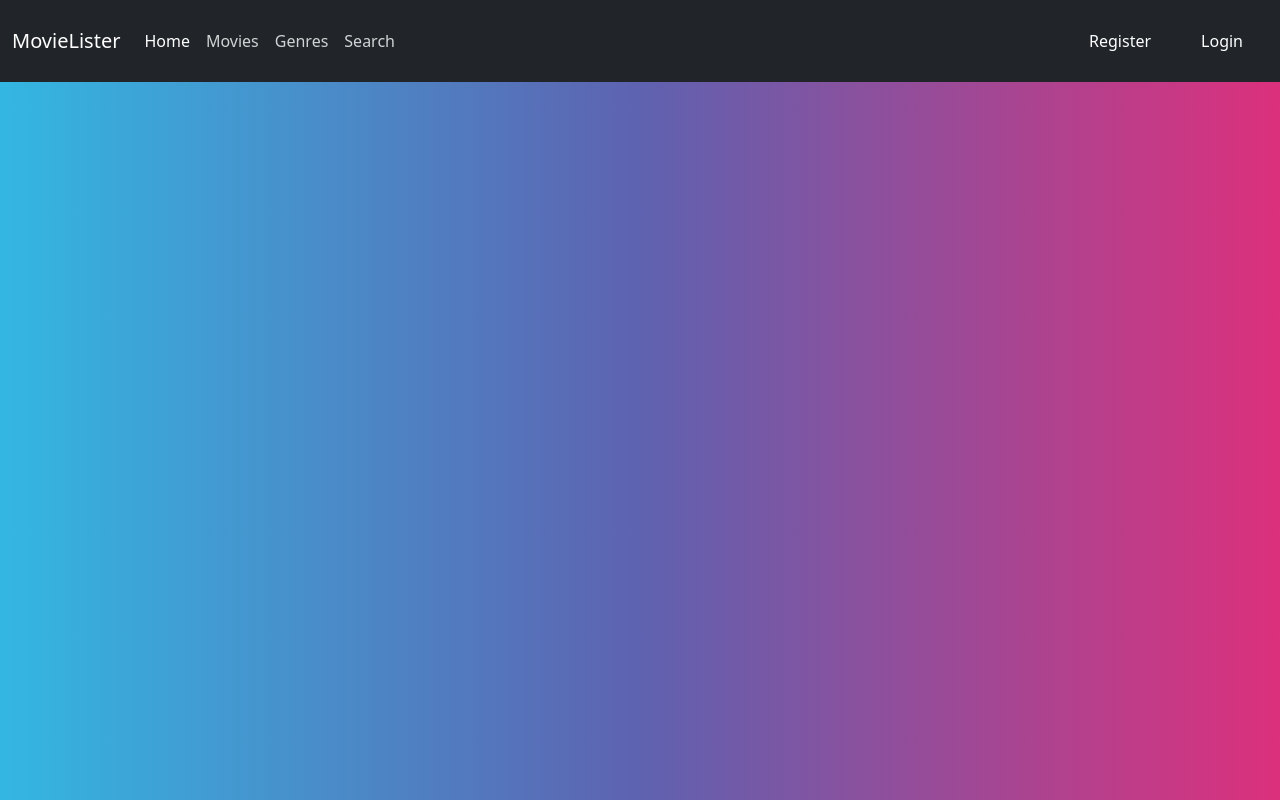
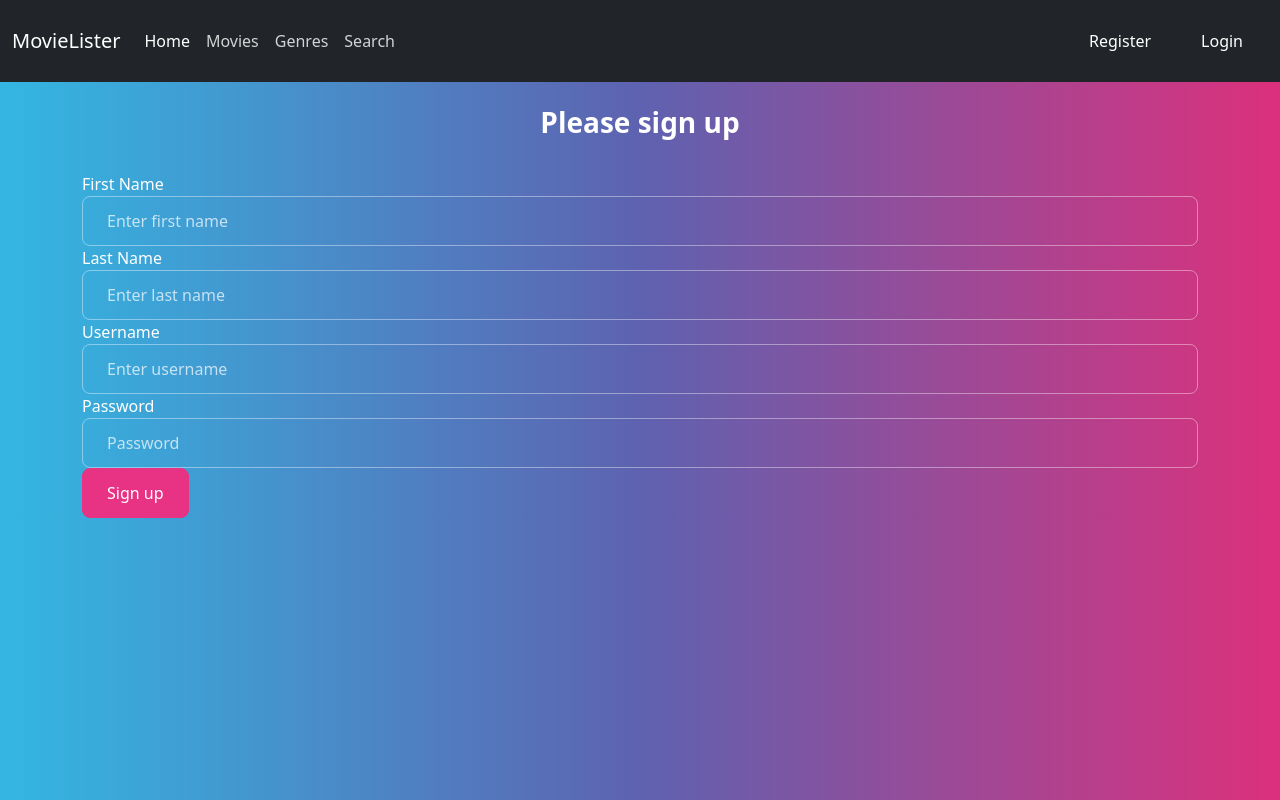
Before and after one commit to 16205/movielister_project, an Angular app in the folder MovieListerSPA/: page /register in a window 1280 px wide. Before the commit this address led to /. Built offline with nearby package versions, Linux system fonts and the light colour scheme.

Commit message:
Add register functionality

```diff
--- a/MovieListerSPA/src/app/app-routing.module.ts
+++ b/MovieListerSPA/src/app/app-routing.module.ts
@@ -2,6 +2,7 @@ import { NgModule } from '@angular/core';
 import { RouterModule, Routes } from '@angular/router';
 import { MovieComponent } from './components/movie/movie.component';
 import { LoginComponent } from './components/login/login.component';
+import { RegisterComponent } from './register/register.component';
 
 const routes: Routes = [
   {
@@ -11,6 +12,10 @@ const routes: Routes = [
   {
     path: 'login',
     component: LoginComponent
+  },
+  {
+    path: 'register',
+    component: RegisterComponent
   }
 ];
 
--- a/MovieListerSPA/src/app/app.module.ts
+++ b/MovieListerSPA/src/app/app.module.ts
@@ -8,7 +8,7 @@ import { AppComponent } from './app.component';
 import { MovieComponent } from './components/movie/movie.component';
 import { LoginComponent } from './components/login/login.component';
 import { AuthInterceptor } from './shared/authconfig.interceptor';
-import { RegisterComponent } from './components/register/register.component';
+import { RegisterComponent } from './register/register.component';
 
 @NgModule({
   declarations: [
--- a/MovieListerSPA/src/app/components/register/register.component.html
+++ /dev/null
@@ -1 +0,0 @@
-<p>register works!</p>
--- a/MovieListerSPA/src/app/components/register/register.component.ts
+++ /dev/null
@@ -1,15 +0,0 @@
-import { Component, OnInit } from '@angular/core';
-
-@Component({
-  selector: 'app-register',
-  templateUrl: './register.component.html',
-  styleUrls: ['./register.component.css']
-})
-export class RegisterComponent implements OnInit {
-
-  constructor() { }
-
-  ngOnInit(): void {
-  }
-
-}
--- /dev/null
+++ b/MovieListerSPA/src/app/register/register.component.html
@@ -0,0 +1,50 @@
+<div class="auth-wrapper">
+  <form
+    class="form-signin"
+    [formGroup]="signupForm"
+    (ngSubmit)="registerUser()"
+  >
+    <h3 class="h3 mb-3 font-weight-normal text-center">Please sign up</h3>
+    <div class="form-group">
+      <label>First Name</label>
+      <input
+        type="text"
+        class="form-control"
+        formControlName="firstname"
+        placeholder="Enter first name"
+        required
+      />
+    </div>
+    <div class="form-group">
+      <label>Last Name</label>
+      <input
+        type="text"
+        class="form-control"
+        formControlName="lastname"
+        placeholder="Enter last name"
+        required
+      />
+    </div>
+    <div class="form-group">
+      <label>Username</label>
+      <input
+        type="username"
+        class="form-control"
+        formControlName="username"
+        placeholder="Enter username"
+        required
+      />
+    </div>
+    <div class="form-group">
+      <label>Password</label>
+      <input
+        type="password"
+        class="form-control"
+        formControlName="password"
+        placeholder="Password"
+        required
+      />
+    </div>
+    <button type="submit" class="btn btn-block btn-primary">Sign up</button>
+  </form>
+</div>
--- /dev/null
+++ b/MovieListerSPA/src/app/register/register.component.ts
@@ -0,0 +1,38 @@
+import { Component, OnInit } from '@angular/core';
+import { FormBuilder, FormGroup } from '@angular/forms';
+import { AuthService } from 'src/app/shared/auth.service';
+import { Router } from '@angular/router';
+
+@Component({
+  selector: 'app-register',
+  templateUrl: './register.component.html',
+  styleUrls: ['./register.component.css']
+})
+export class RegisterComponent implements OnInit {
+  signupForm: FormGroup;
+
+  constructor(
+    public fb: FormBuilder,
+    public authService: AuthService,
+    public router: Router
+  ) {
+    this.signupForm = this.fb.group({
+      username: [''],
+      password: [''],
+      firstname: [''],
+      lastname: ['']
+    });
+  }
+
+  ngOnInit(): void {}
+
+  registerUser() {
+    this.authService.signUp(this.signupForm.value).subscribe((res) => {
+      if (res.result) {
+        this.signupForm.reset();
+        this.router.navigate(['/login']);
+      }
+    });
+  }
+
+}
--- /dev/null
+++ b/MovieListerSPA/src/app/shared/NewUser.ts
@@ -0,0 +1,7 @@
+export class NewUser {
+  // _id!: string;
+  username!: string;
+  password!: string;
+  firnstname!: string;
+  lastname!: string;
+}
--- a/MovieListerSPA/src/app/shared/auth.service.ts
+++ b/MovieListerSPA/src/app/shared/auth.service.ts
@@ -1,5 +1,6 @@
 import { Injectable } from '@angular/core';
 import { User } from './user';
+import { NewUser } from './NewUser';
 import { Observable, throwError } from 'rxjs';
 import { catchError, map } from 'rxjs/operators';
 import { HttpClient, HttpHeaders, HttpErrorResponse } from '@angular/common/http';
@@ -16,7 +17,7 @@ export class AuthService {
   constructor(private http: HttpClient, public router: Router) { }
 
   // Sign up
-  signUp(user: User): Observable<any> {
+  signUp(user: NewUser): Observable<any> {
     return this.http.post(this.endpoint + 'register', user).pipe(catchError(this.handleError));
   }
 
```
Also changed, not shown: MovieListerSPA/src/app/register/register.component.css (added).
